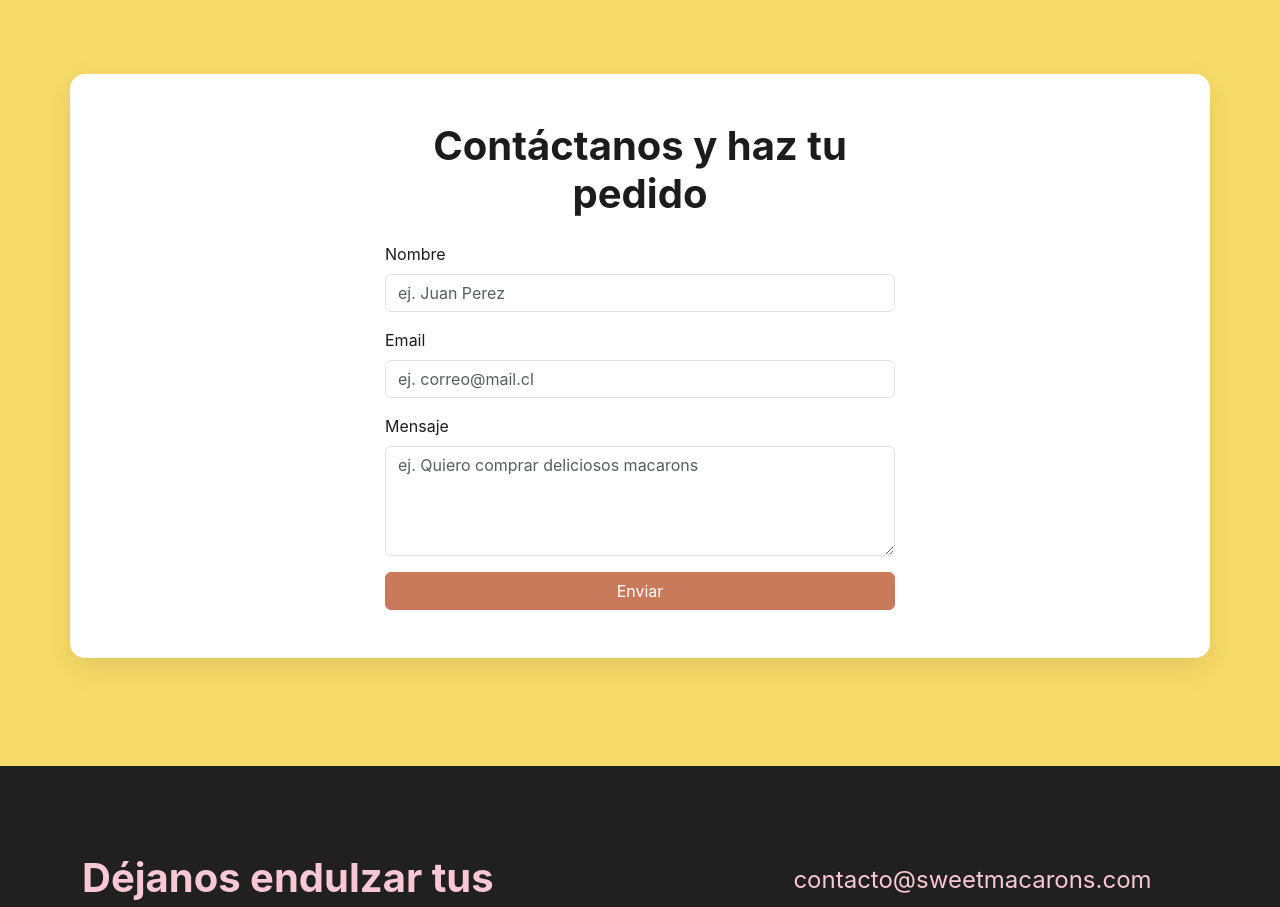
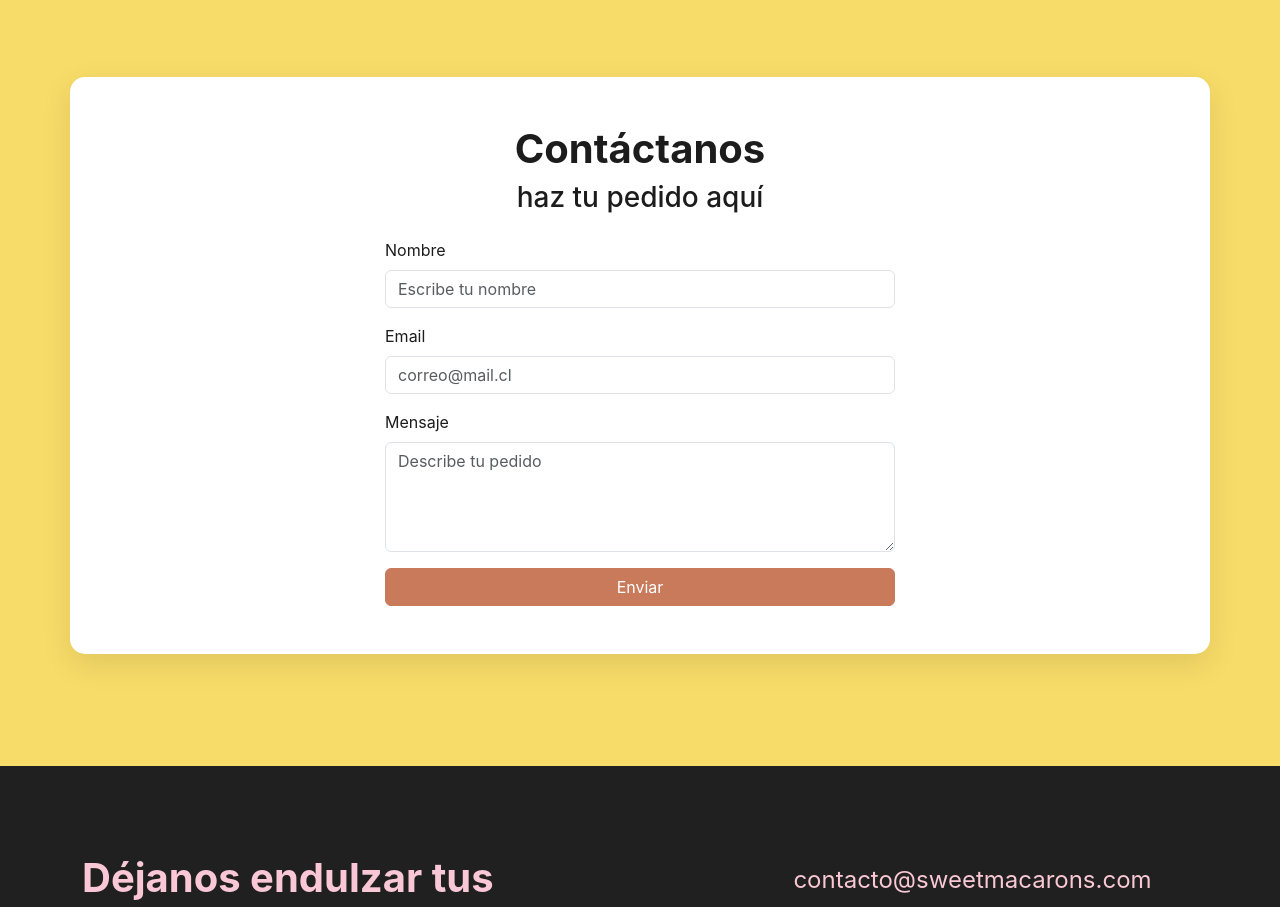
Before and after one commit to javoc88/landingmacaron-react, a React (Vite) app: page / in a window 1280 px wide. Shown: the part 2880-3787 px from the top of the page. Built offline with nearby package versions, Linux system fonts and the light colour scheme.

Commit message:
style: :speech_balloon: Modificados textos en formulario según UX

```diff
--- a/src/components/ContactForm.jsx
+++ b/src/components/ContactForm.jsx
@@ -32,9 +32,12 @@ function ContactForm() {
       <Container className="contact-form">
         <Row className="justify-content-center">
           <Col md={8} lg={6}>
-            <h2 className="text-center display-6 mb-4" data-aos="fade-up">
-              Contáctanos y haz tu pedido
+            <h2 className="text-center display-6" data-aos="fade-up">
+              Contáctanos
             </h2>
+            <h3 className="text-center display-7 mb-4" data-aos="fade-up">
+              haz tu pedido aquí
+            </h3>
             <Form onSubmit={onSubmit} data-aos="fade-up">
               <Form.Group className="mb-3">
                 <Form.Label>Nombre</Form.Label>
@@ -42,7 +45,7 @@ function ContactForm() {
                   type="text"
                   name="name"
                   required
-                  placeholder="ej. Juan Perez"
+                  placeholder="Escribe tu nombre"
                 />
               </Form.Group>
               <Form.Group className="mb-3">
@@ -51,7 +54,7 @@ function ContactForm() {
                   type="email"
                   name="email"
                   required
-                  placeholder="ej. correo@mail.cl"
+                  placeholder="correo@mail.cl"
                 />
                 <ValidationError
                   prefix="Email"
@@ -66,7 +69,7 @@ function ContactForm() {
                   name="message"
                   required
                   rows={4}
-                  placeholder="ej. Quiero comprar deliciosos macarons"
+                  placeholder="Describe tu pedido"
                 />
                 <ValidationError
                   prefix="Message"
```
